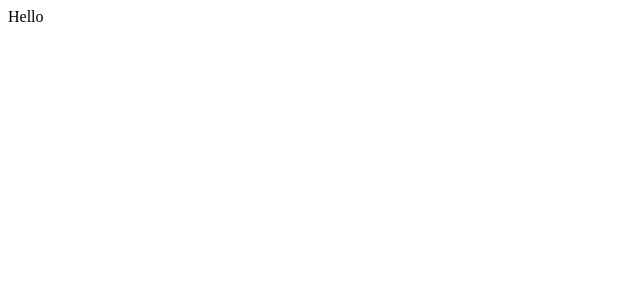
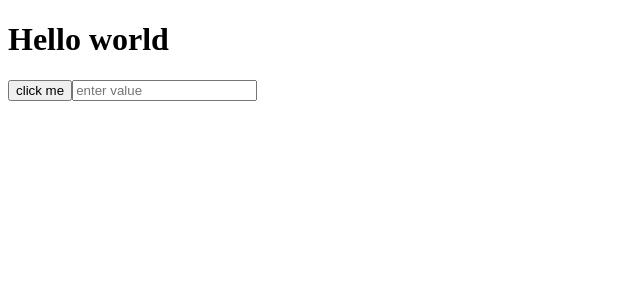
Before and after one commit to IgorBarbashov/testing_jest_rtl_e2e_screenshot, a React (Create React App) app in the folder rtl/: page / in a window 1280 px wide. Shown: the top 300 px of the page, without its empty margins (0-640 px from the left). Built offline with nearby package versions, Linux system fonts and the light colour scheme.

Commit message:
add simple tests

```diff
--- a/rtl/src/App.js
+++ b/rtl/src/App.js
@@ -3,7 +3,9 @@
 const App = () => {
     return (
         <div>
-            Hello
+            <h1>Hello world</h1>
+            <button>click me</button>
+            <input type="text" placeholder="enter value" />
         </div>
     );
 };
```
Also changed, not shown: 1 other file (tests, documents, lock files or other folders).
